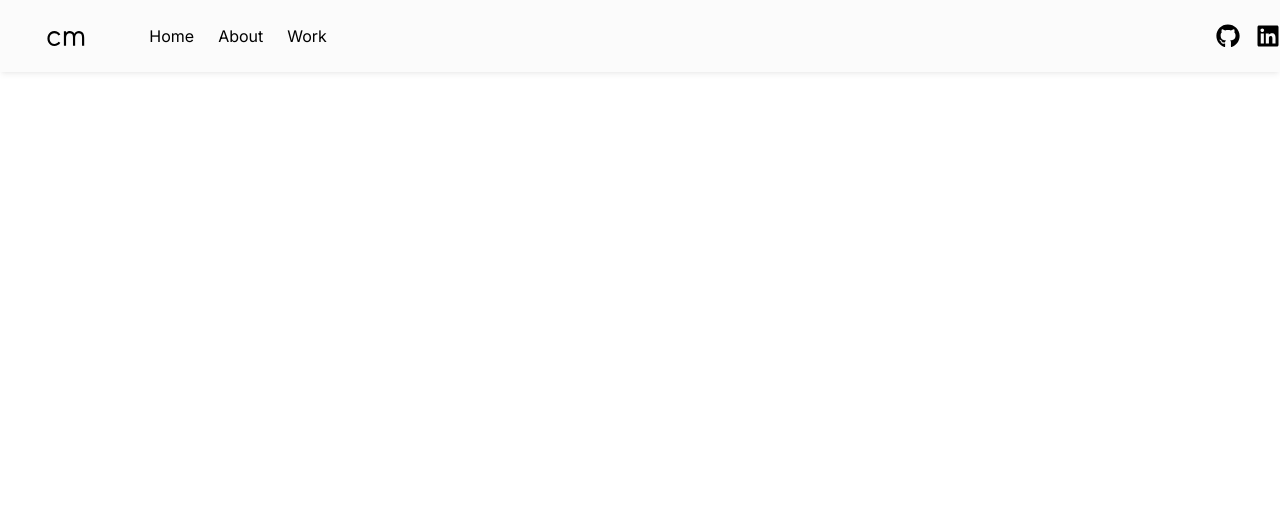
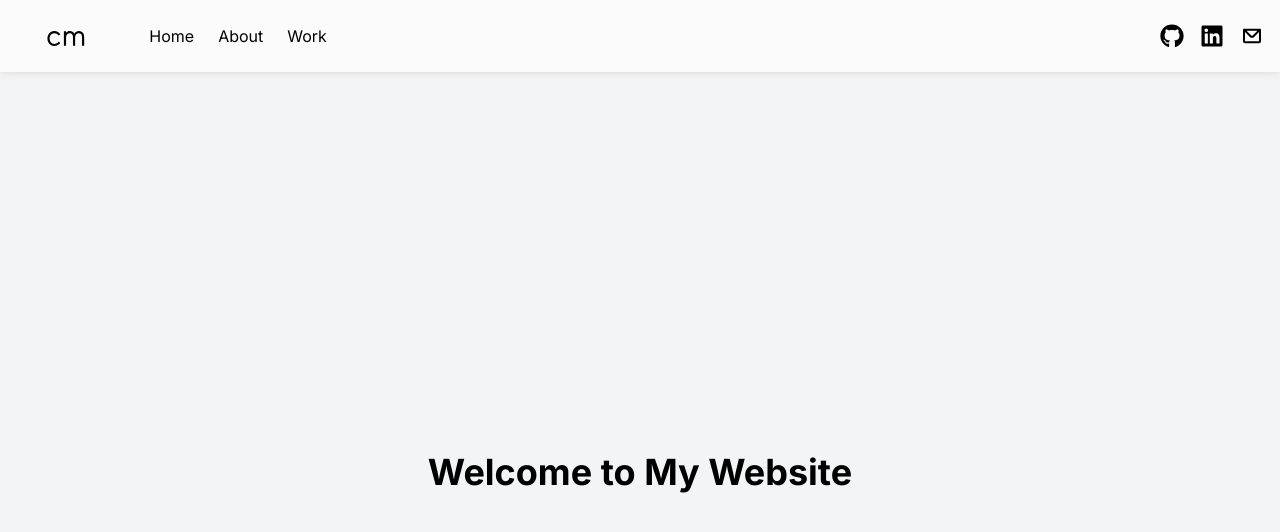
Before and after one commit to caidenm11/caidenm11.github.io, a React (Vite) app: page / in a window 1280 px wide. Shown: the top 532 px of the page. Built offline with nearby package versions, Linux system fonts and the light colour scheme; a web font is replaced by a local one.

Commit message:
Made navbar sticky, added Home

```diff
--- a/src/App.jsx
+++ b/src/App.jsx
@@ -1,3 +1,4 @@
+import Home from "./Home.jsx";
 import Navbar from "./components/navbar.jsx";
 import React from "react";
 
@@ -5,6 +6,7 @@ const App  = () => {
   return(
     <div>
       <Navbar />
+      <Home/>
     </div>
   );
 };
--- /dev/null
+++ b/src/Home.jsx
@@ -0,0 +1,9 @@
+const Home = () => {
+    return (
+      <section id="home" className="min-h-screen flex items-center justify-center bg-gray-100">
+        <h1 className="text-4xl font-bold">Welcome to My Website</h1>
+      </section>
+    );
+  };
+
+  export default Home;
--- a/src/components/navbar.jsx
+++ b/src/components/navbar.jsx
@@ -1,9 +1,12 @@
 import logo from "../assets/just-cm-svg.svg";
 import { FaLinkedin, FaGithub } from "react-icons/fa";
+import { CgMail } from "react-icons/cg";
+import { useState } from "react";
+
 
 const Navbar = () => {
   return (
-    <nav className="flex items-center justify-between bg-[#FBFBFB] py-2 shadow-md shadow-black/5 dark:bg-neutral-600 dark:shadow-black/10 lg:py-4">
+    <nav className="sticky top-0 left-0 flex items-center justify-between bg-[#FBFBFB] py-2 shadow-md shadow-black/5 dark:bg-neutral-600 dark:shadow-black/10 lg:py-4">
       <div className="flex items-center">
         <img className="m-0 h-10" src={logo} alt="logo" />
         {/* Navigation Links */}
@@ -16,13 +19,18 @@ const Navbar = () => {
       </div>
 
       {/* Social Media Links */}
-      <div className="flex space-x-4">
-        <a href="https://github.com/your-github-username" target="_blank" rel="noopener noreferrer" className="text-black text-2xl hover:text-gray-700 transition duration-200">
+      <div className="mr-4 flex space-x-4">
+        <a href="https://github.com/caidenm11" target="_blank" rel="noopener noreferrer" className="text-black text-2xl hover:text-gray-700 transition duration-200">
           <FaGithub />
         </a>
-        <a href="https://www.linkedin.com/in/your-linkedin-username" target="_blank" rel="noopener noreferrer" className="text-black text-2xl hover:text-gray-700 transition duration-200">
+        <a href="https://www.linkedin.com/in/caiden-merklin-80b37624/" target="_blank" rel="noopener noreferrer" className="text-black text-2xl hover:text-gray-700 transition duration-200">
           <FaLinkedin />
         </a>
+        <a target="_blank" rel="noopener noreferrer" className="text-black text-2xl hover:text-gray-700 transition duration-200">
+            {/* TODO MAKE THIS A PROPER PAGE -> NOT ADDING my email here, should be a proper contact page or else my email will be scraped. */}
+          <CgMail />
+        </a>
+
       </div>
     </nav>
   );
```
